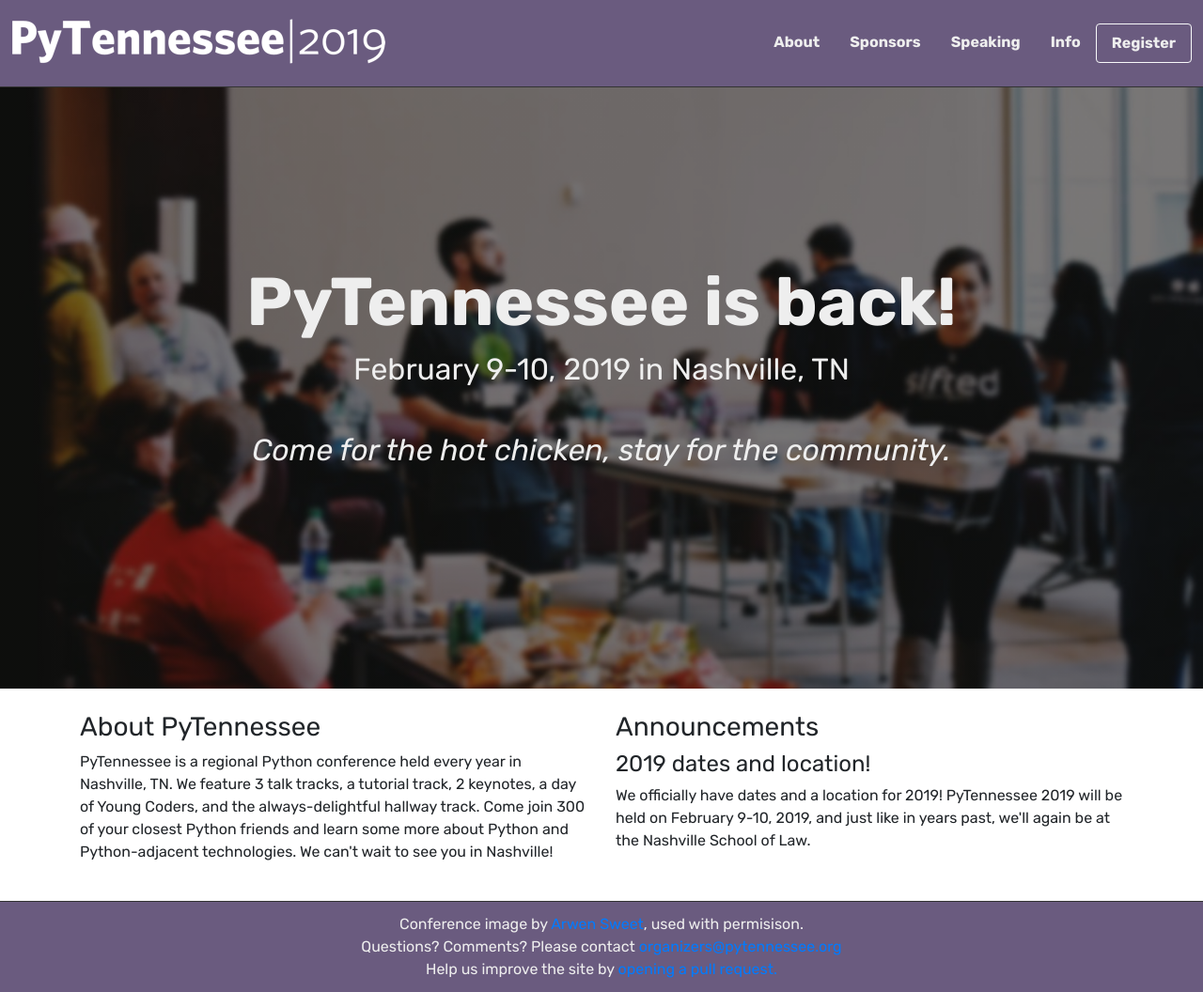
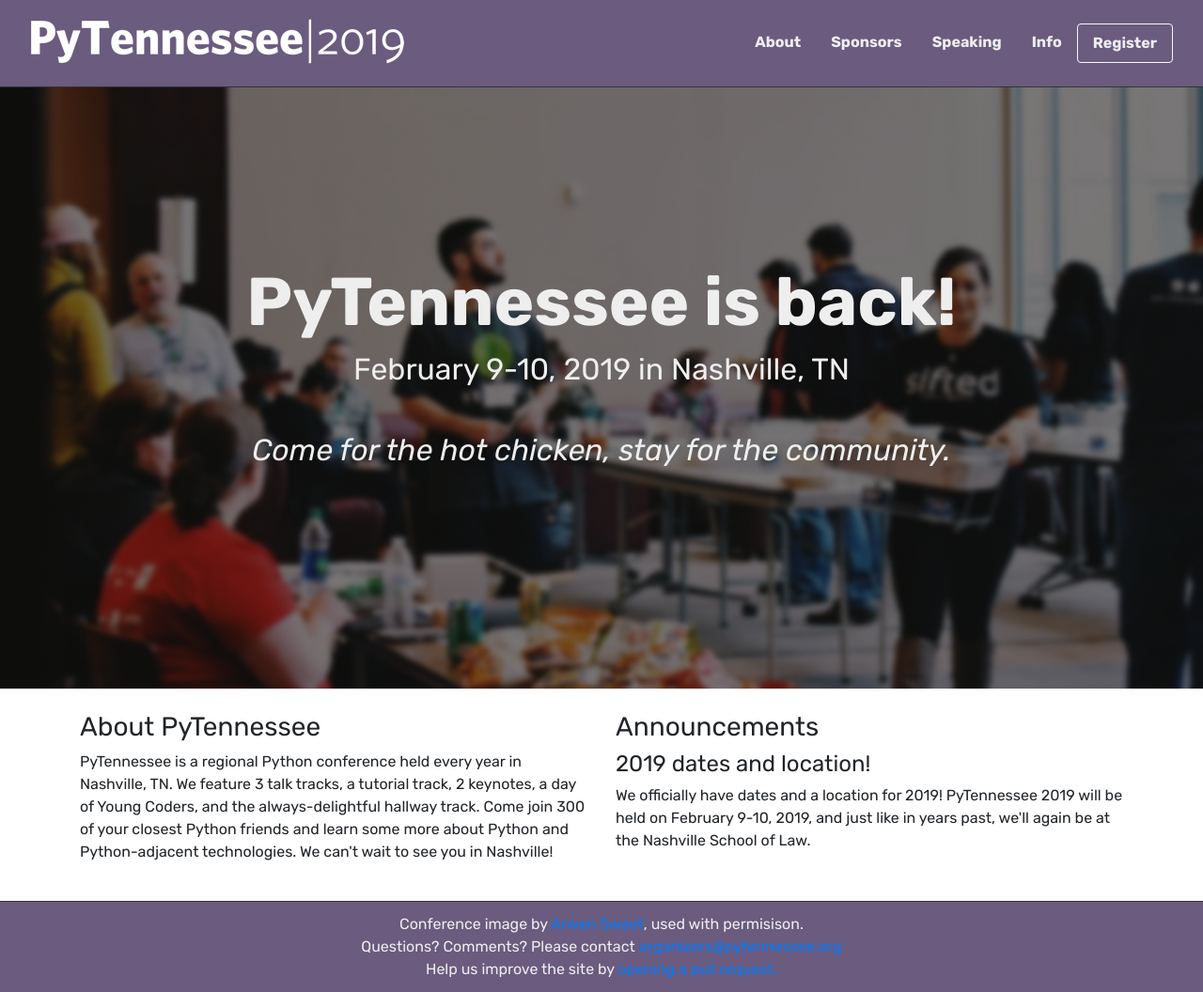
Before and after one commit to pytennessee/pytn-2019, a Jekyll site: the page built from index.html, in a window 1280 px wide. Shown: the whole page at 94% size. Built offline with Jekyll 4.4.1, drawn with Linux system fonts in a browser that asks for light colours.

Commit message:
Minor clean up

```diff
--- a/_layouts/base.html
+++ b/_layouts/base.html
@@ -41,7 +41,6 @@
 
 
     {% if page.body_class == 'home' %}
-    <!-- Hero -->
     <div class="hero">
       <div class="hero-registration">
         <h2>PyTennessee is back!</h2>
--- a/static/styles/pytn2019.css
+++ b/static/styles/pytn2019.css
@@ -7,7 +7,7 @@
 .header, .footer {
   background: #6a5b7f;
   color: #eee;
-  padding: 0.75em;
+  padding: 0.75em 2em;
 }
 
 .header {
@@ -27,7 +27,7 @@
 .title {
   padding-top: 0.15em;
   justify-content: flex-start;
-  width: 500px;
+  width: 400px;
 }
 
 .nav {
```
